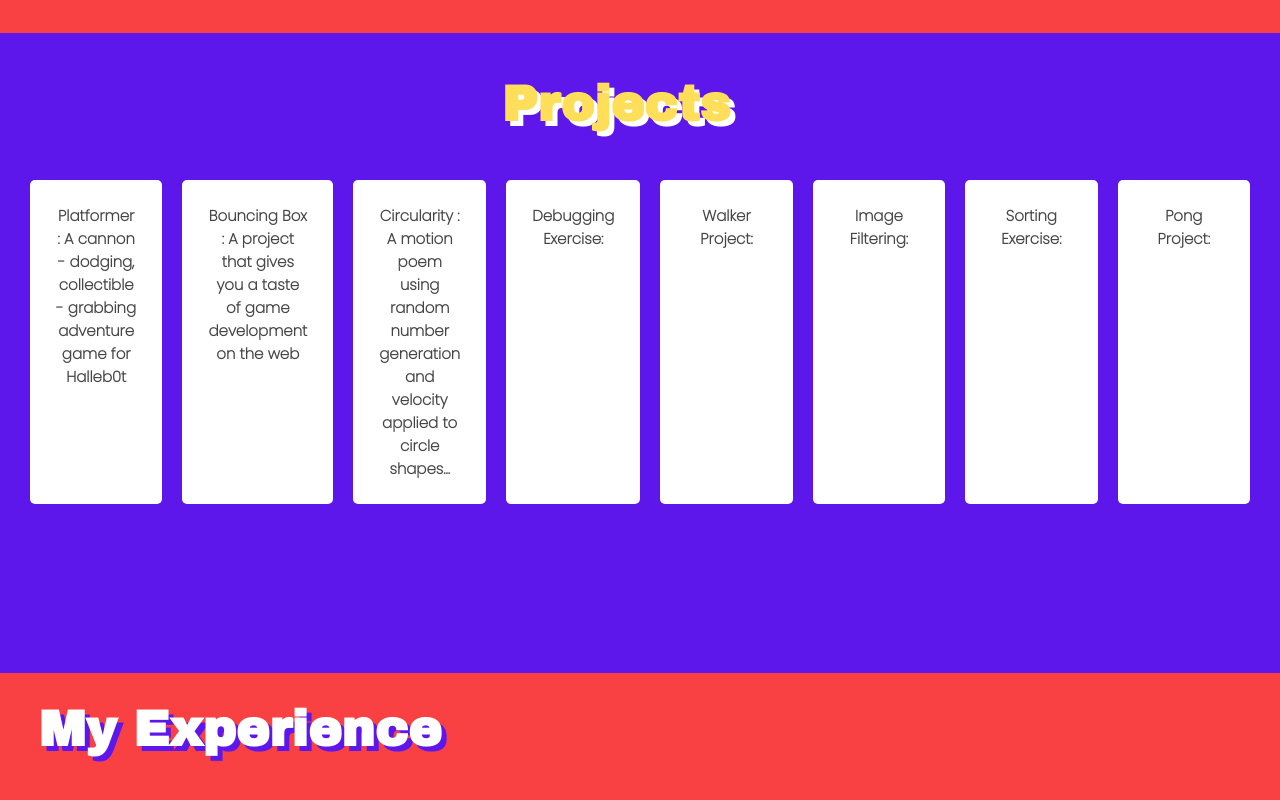
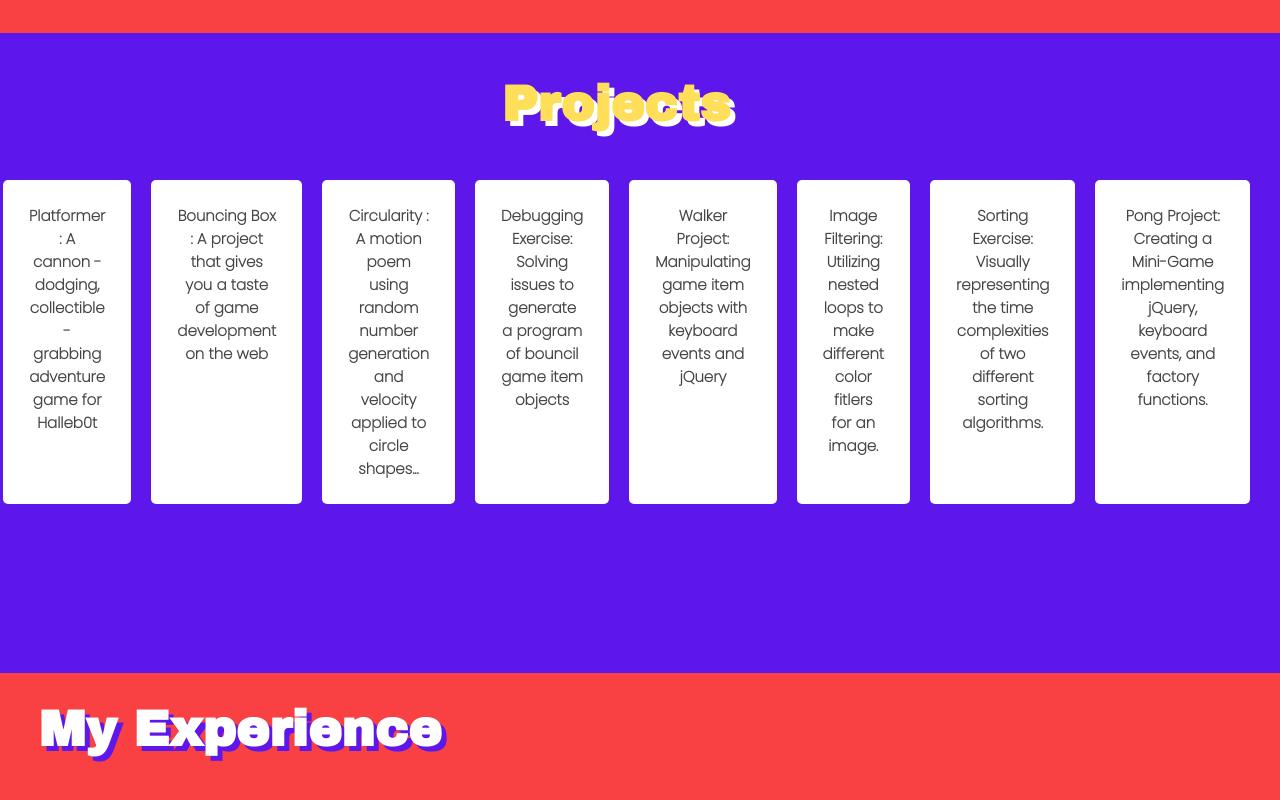
Before and after one commit to Sritami/Sritami.github.io, a plain HTML site: page index.html in a window 1280 px wide. Shown: the part 1589-2389 px from the top of the page. Drawn offline with nearby package versions, Linux system fonts and the light colour scheme.

Commit message:
add project descriptions

```diff
--- a/index.html
+++ b/index.html
@@ -124,11 +124,11 @@
           <li><a target="_blank" href="projects/platformer/">Platformer : A cannon - dodging, collectible - grabbing adventure game for Halleb0t</a></li>
           <li><a target="_blank" href="projects/bouncing-box/">Bouncing Box : A project that gives you a taste of game development on the web </a></li>
           <li><a target="_blank" href="projects/circularity/">Circularity : A motion poem using random number generation and velocity applied to circle shapes...</a></li>
-          <li><a target="_blank" href="asd-projects/debugging-exercise/">Debugging Exercise: </a></li>
-          <li><a target="_blank" href="asd-projects/walker/">Walker Project: </a></li>
-          <li><a target="_blank" href="asd-projects/image-filtering/">Image Filtering: </a></li>
-          <li><a target="_blank" href="asd-projects/sorting-exercise/">Sorting Exercise: </a></li>
-          <li><a target="_blank" href="asd-projects/pong/">Pong Project: </a></li>
+          <li><a target="_blank" href="asd-projects/debugging-exercise/">Debugging Exercise: Solving issues to generate a program of bouncil game item objects </a></li>
+          <li><a target="_blank" href="asd-projects/walker/">Walker Project: Manipulating game item objects with keyboard events and jQuery </a></li>
+          <li><a target="_blank" href="asd-projects/image-filtering/">Image Filtering: Utilizing nested loops to make different color fitlers for an image. </a></li>
+          <li><a target="_blank" href="asd-projects/sorting-exercise/">Sorting Exercise: Visually representing the time complexities of two different sorting algorithms. </a></li>
+          <li><a target="_blank" href="asd-projects/pong/">Pong Project: Creating a Mini-Game implementing jQuery, keyboard events, and factory functions. </a></li>
 
       </div>
 
```
